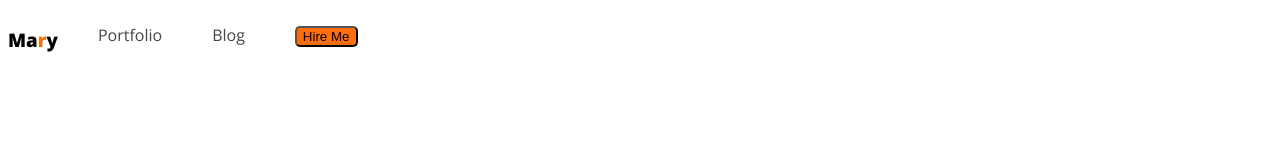
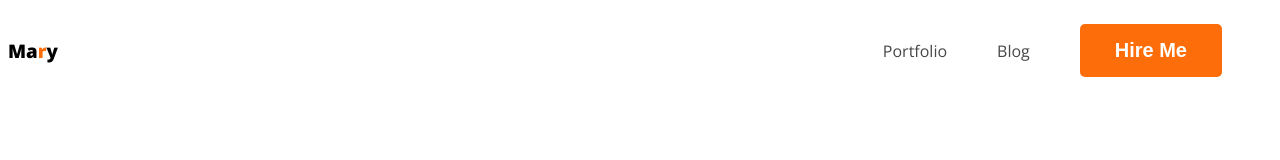
Before and after one commit to ahmad-minhaz/webdeveloper-portfolio, a plain HTML site: page index.html in a window 1280 px wide. Drawn offline with nearby package versions, Linux system fonts and the light colour scheme.

Commit message:
added nav

```diff
--- a/Styles/portfolio.css
+++ b/Styles/portfolio.css
@@ -24,10 +24,17 @@ body{
 .btn-primary{
     border-radius: 5px;
     background: #FD6E0A;
+    border:0;
+    color: white;
+    font-weight:700;
+    font-size:20px;
+    padding: 15px 35px;
 }
 /* nav related styles */
 nav {
     display: flex;
+    justify-content: space-between;
+    align-items: center;
 }
 .nav-title{
 color: #181818
@@ -36,6 +43,7 @@ font-weight: 800;
 }
 nav > ul{
     display: flex;
+    align-items: center;
 }
 nav li{
     list-style: none;
```
